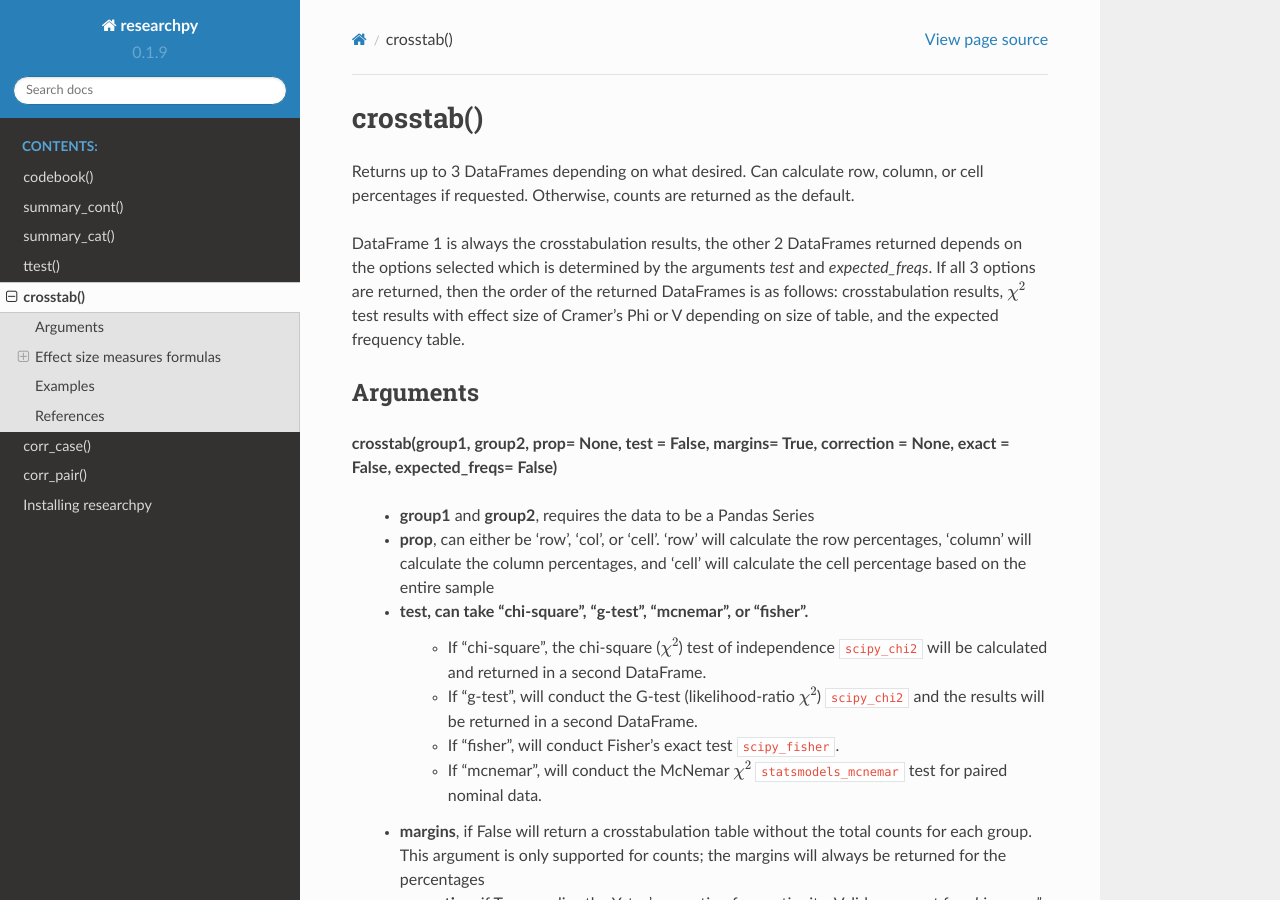
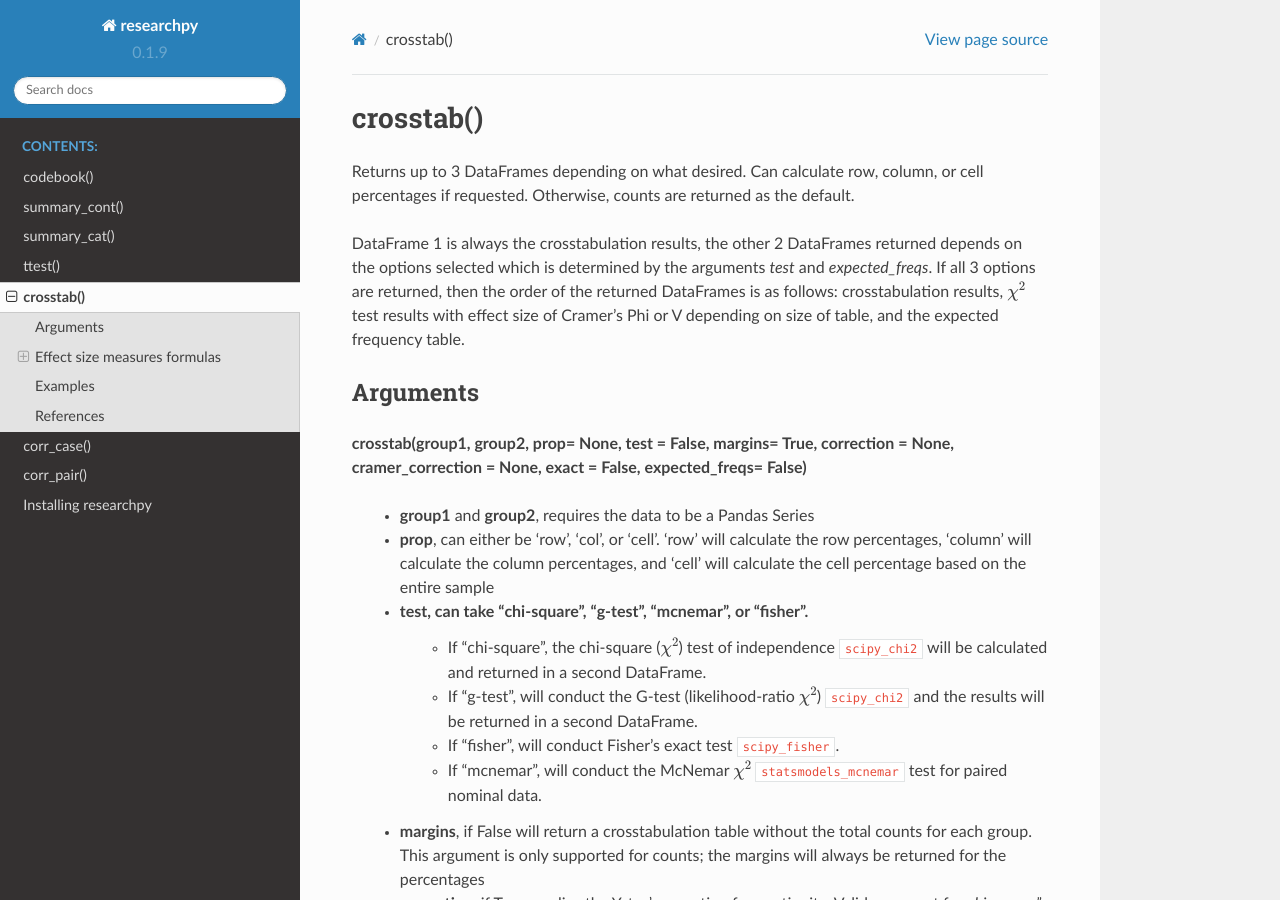
Before and after one commit to researchpy/documentation, a Sphinx documentation site: the page built from source/crosstab_documentation.rst, in a window 1280 px wide and 900 px high. Built offline with Sphinx 7.4.7 and the Read the Docs theme 2.0.0, drawn with Linux system fonts in a browser that asks for light colours; cross-references to code outside the pages are shown as plain code; some of the changed text lies outside the part shown.

Commit message:
Update crosstab_documentation.rst

```diff
--- a/source/crosstab_documentation.rst
+++ b/source/crosstab_documentation.rst
@@ -15,7 +15,7 @@
 Arguments
 ----------
 **crosstab(group1, group2, prop= None, test = False, margins= True,
-correction = None, exact = False, expected_freqs= False)**
+correction = None, cramer_correction = None, exact = False, expected_freqs= False)**
 
   * **group1** and **group2**, requires the data to be a Pandas Series
   * **prop**, can either be 'row', 'col', or 'cell'. 'row' will calculate
@@ -35,6 +35,7 @@
     will always be returned for the percentages
   * **correction**, if True, applies the Yates' correction for continuity. Valid
     argument for *chi-square"*, *"g-test"*, and *"mcnemar"*.
+  * **cramer_correction**, if True, applies the bias correction developed by Tschuprow (1925) to Cramer's V.
   * **exact**, is only a valid option for when the *"mcnemar"* test is selected. In that
     case, *exact = True* will then the binomal distribution will be used. If false
     (default), the :math:`\chi^2` distribution is used.
@@ -87,6 +88,9 @@
 
 Where K is the number of categories for either R or C (whichever has fewer
 categories)
+
+.. math::
+ \tilde{V} = \sqrt\frac{\tilde{\phi}^2}{\text{min}(\tilde{r} - 1, \tilde{c} - 1)}
 
 
 
```
